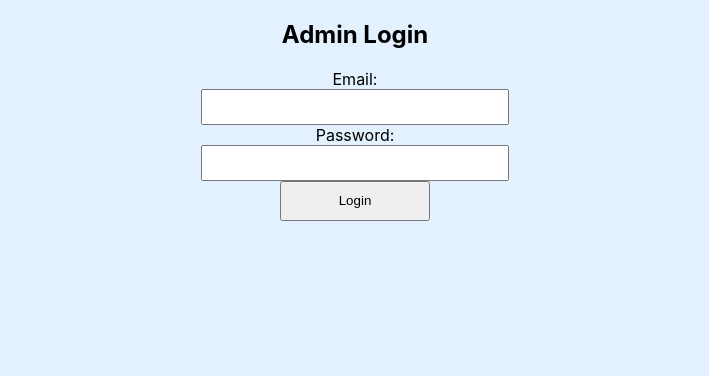
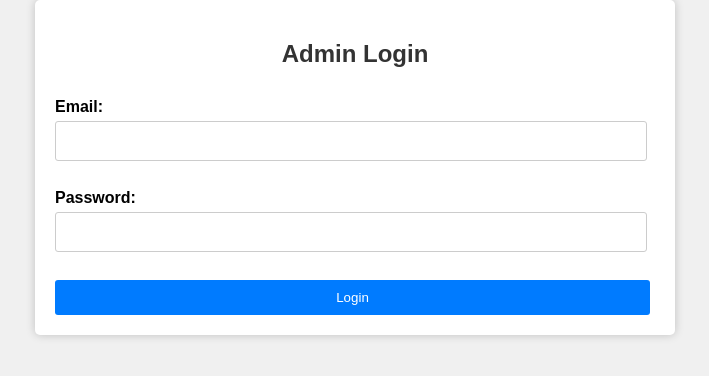
Before and after one commit to yadhukrish2002/vehicleshopping, a React (Create React App) app: page /adminlogin in a window 1280 px wide. Shown: the top 376 px of the page, without its empty margins (285-994 px from the left). Built offline with nearby package versions, Linux system fonts and the light colour scheme.

Commit message:
not done

```diff
--- a/src/App.css
+++ b/src/App.css
@@ -1,21 +1,82 @@
-.App {
+/* styles.css */
+/* Global Styles */
+body {
+  font-family: Arial, sans-serif;
+  background-color: #f0f0f0;
+  margin: 0;
+  padding: 0;
+}
+
+.container {
+  max-width: 600px;
+  margin: 0 auto;
+  padding: 20px;
+  background-color: #fff;
+  box-shadow: 0 0 10px rgba(0, 0, 0, 0.2);
+  border-radius: 5px;
+}
+
+h2 {
+  text-align: center;
+  color: #333;
+}
+
+form {
+  display: flex;
+  flex-direction: column;
+}
+
+label {
+  margin-top: 10px;
+  font-weight: bold;
+}
+
+input[type="text"],
+input[type="email"],
+input[type="password"] {
+  padding: 10px;
+  margin-top: 5px;
+  border: 1px solid #ccc;
+  border-radius: 3px;
+  font-size: 16px;
+  width: 95%;
+}
+
+button[type="submit"],
+button[type="button"] {
+  padding: 10px 20px;
+  margin-top: 10px;
+  background-color: #007bff;
+  color: #fff;
+  border: none;
+  border-radius: 3px;
+  cursor: pointer;
+}
+
+button[type="submit"]:hover,
+button[type="button"]:hover {
+  background-color: #0056b3;
+}
+
+p {
   text-align: center;
 }
-body{
-  background-color: rgb(226, 241, 253);
+
+/* Specific Styles for LoginForm */
+.login-form {
+  margin-top: 20px;
 }
 
-input,select,option{
-  width: 300px;
-  height: 30px;
+/* Specific Styles for SignupForm */
+.signup-form {
+  margin-top: 20px;
 }
-button{
-  width: 150px;
-  height: 40px;
+
+.signup-form .phone-verification {
+  display: flex;
+  flex-direction: column;
 }
-table{
-  width: 80%;
+
+.signup-form .phone-verification input[type="text"] {
+  margin-top: 5px;
 }
-td{
-  padding: 10px;
-}
--- a/src/components/admin_login.js
+++ b/src/components/admin_login.js
@@ -24,7 +24,7 @@ function Adminlogin() {
   };
 
     return (
-        <div>
+        <div className='container'>
       <h2>Admin Login</h2>
       <form onSubmit={Alogin}>
         <label>
--- a/src/components/home.js
+++ b/src/components/home.js
@@ -13,14 +13,22 @@ function Home(){
 
 
     return(
-        <>
-            <lebel>vehicles</lebel>
-            <button onClick={userlogin}>userlogin</button>
-            <button onClick={adminlogin}>adminlogin</button>
+        <div className="bd">
+        <table>
+            <tr>
+                <td><lebel>vehicles</lebel></td>
+                <td align="right">
+                    <button onClick={userlogin}>userlogin</button>
+                    <button onClick={adminlogin}>adminlogin</button>
+                </td>
+            </tr>
+        </table>
+
+
             <h1>SELECT YOUR OWN VEHICLE</h1>
             <p>Choose your own vehicle for better experence</p>
 
-        </>
+        </div>
     );
 }
 export default Home;
--- a/src/components/user_form.js
+++ b/src/components/user_form.js
@@ -31,9 +31,9 @@ function LoginForm() {
   };
 
   return (
-    <div>
+    <div className='container'>
       <h2>User Login</h2>
-      <form onSubmit={login}>
+      <form onSubmit={login} className='login-form'>
         <label>
           Email:<br />
           <input type="email" value={email} onChange={(e) => setEmail(e.target.value)} />
@@ -129,9 +129,9 @@ function SignupForm() {
     });
     };
     return (
-      <div>
+      <div className='container'>
         <h2>User Sign Up</h2>
-        <form>
+        <form className='signup-form'>
           <label>
             Email:<br /><input type="email" value={email} onChange={(e) => setEmail(e.target.value)}/>
           </label><br />
@@ -160,13 +160,14 @@ function SignupForm() {
               Phone number:<br /><input type="text" value={phoneNumber} onChange={(e) => setPhoneNumber(e.target.value)} />
               </label><br />
               {isPhoneOTPVisible ? (
-            <div>
+            <div className='phone-verification'>
             <label>Verification Code:</label><br />
             <input type="text" placeholder='enter code' value={verificationCode} onChange={(e) => setVerificationCode(e.target.value)} /><br />
             <button onClick={verifyPhoneNumber}>Verify Phone Number</button>
           </div>
         ) : (
-            <button onClick={sendVerificationCode}>Send Verification Code</button>
+          <div className='phone-verification'><button onClick={sendVerificationCode}>Send Verification Code</button></div>
+
         )}
         <div>
           <p>{verificationStatus}</p>
--- a/src/components/userdashboard.js
+++ b/src/components/userdashboard.js
@@ -1,4 +1,5 @@
 import React, { useState, useEffect } from 'react';
+import './vehiclelist.css';
 function UserDashBoard(){
     const [vehicles, setVehicles] = useState([]);
   const [searchQuery, setSearchQuery] = useState('');
--- /dev/null
+++ b/src/components/vehiclelist.css
@@ -0,0 +1,92 @@
+/* vehicleList.css */
+.container {
+    max-width: 800px;
+    margin: 0 auto;
+    padding: 20px;
+  }
+
+  h3 {
+    text-align: center;
+    font-size: 24px;
+    margin-bottom: 20px;
+  }
+
+  table {
+    width: 100%;
+    border-collapse: collapse;
+    margin-top: 10px;
+  }
+
+  table, th, td {
+    border: 1px solid #ddd;
+  }
+
+  th, td {
+    padding: 8px;
+    text-align: left;
+  }
+
+  th {
+    background-color: #f2f2f2;
+  }
+
+  img {
+    max-width: auto;
+    height: auto;
+  }
+
+  button {
+    padding: 8px 12px;
+    background-color: #007bff;
+    color: #fff;
+    border: none;
+    cursor: pointer;
+    margin-right: 5px;
+  }
+
+  button:hover {
+    background-color: #0056b3;
+  }
+
+  /* UpdateVehicle Component */
+  .update-vehicle-container {
+    position: fixed;
+    top: 0;
+    left: 0;
+    right: 0;
+    bottom: 0;
+    background-color: rgba(0, 0, 0, 0.7);
+    display: flex;
+    justify-content: center;
+    align-items: center;
+  }
+
+  .update-vehicle-modal {
+    background-color: #fff;
+    padding: 20px;
+    border-radius: 5px;
+    box-shadow: 0 0 10px rgba(0, 0, 0, 0.2);
+  }
+
+  /* Styles for the Vehicle List items */
+  .vehicle-list-item {
+    display: flex;
+    align-items: center;
+    justify-content: space-between;
+  }
+
+  /* Optional: Add media queries for responsive design */
+  @media (max-width: 768px) {
+    h3 {
+      font-size: 20px;
+    }
+
+    img {
+      max-width: 80px;
+    }
+
+    button {
+      padding: 6px 10px;
+      font-size: 14px;
+    }
+  }
```
Also changed, not shown: src/components/home.css (line endings or trailing spaces).
